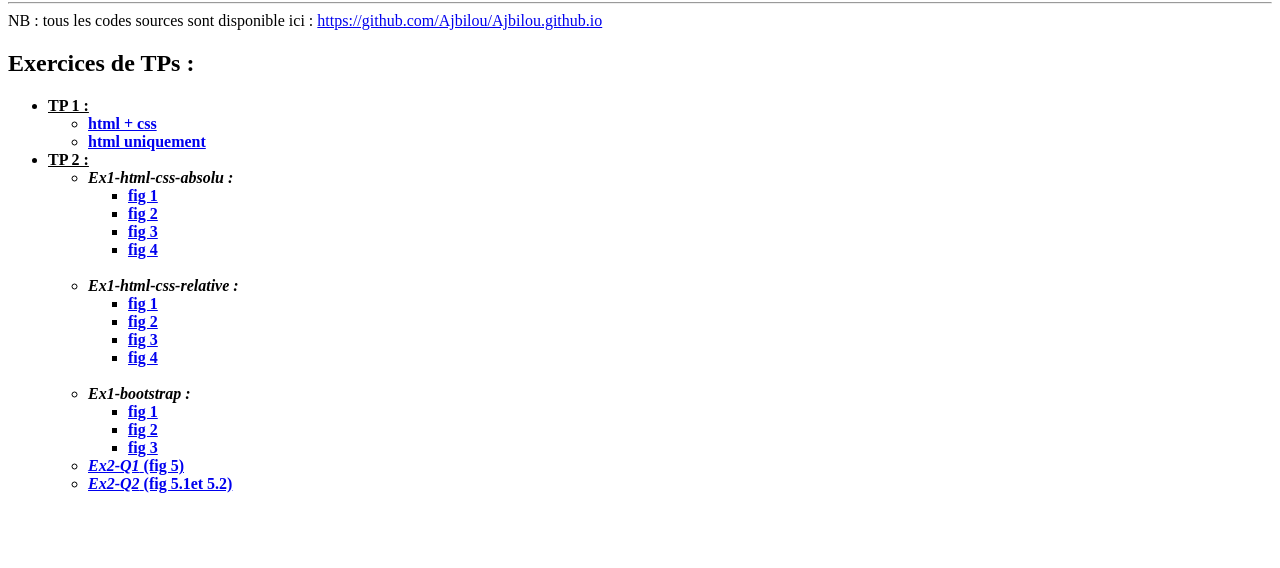
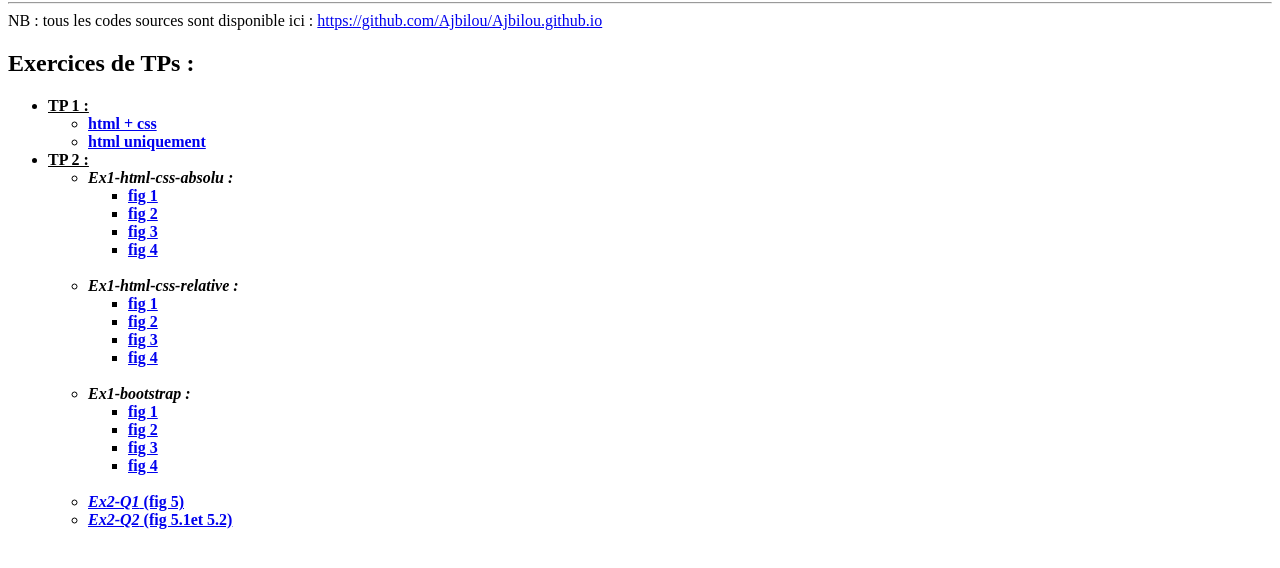
Before and after one commit to Ajbilou/Ajbilou.github.io, a plain HTML site: page index.html in a window 1280 px wide. Shown: the part 136-704 px from the top of the page. Drawn offline with Linux system fonts and the light colour scheme.

Commit message:
Update index.html

```diff
--- a/index.html
+++ b/index.html
@@ -44,7 +44,9 @@
                          <li> <a href="TP 2/Ex1-bootstrap/fig1.html"><b>fig 1<b></a> </li>
                          <li> <a href="TP 2/Ex1-bootstrap/fig2.html"><b>fig 2<b></a> </li>
                          <li> <a href="TP 2/Ex1-bootstrap/fig3.html"><b>fig 3<b></a> </li>
+                         <li> <a href="TP 2/Ex1-bootstrap/fig4.html"><b>fig 4<b></a> </li>
                     </ul>
+                             <br>
               </li>
                <li> <a href="TP 2/Ex2-Q1/q1.html"><i>Ex2-Q1</i> <b>(fig 5)</b></a> </li>
                <li> <a href="TP 2/Ex2-Q2/q2(responsive).html"><i>Ex2-Q2</i> <b>(fig 5.1et 5.2)</b></a> </li>
```
